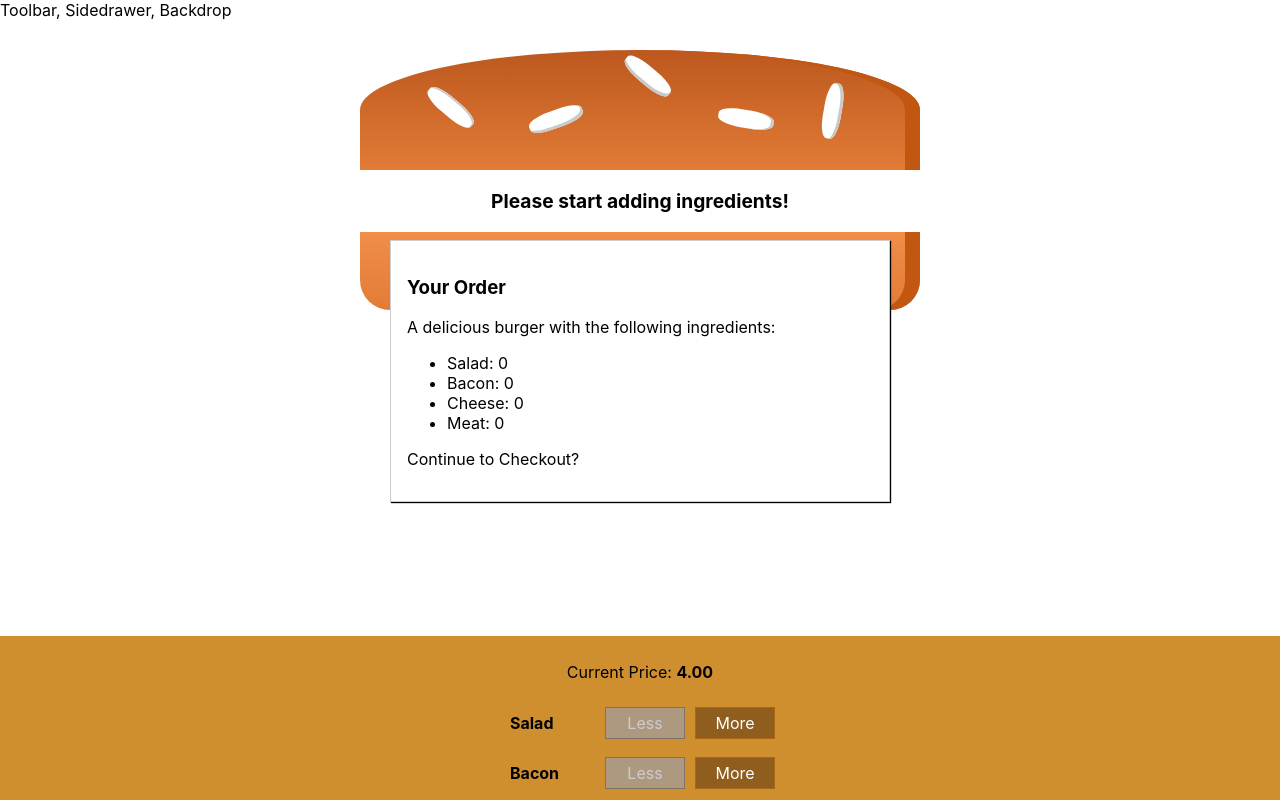
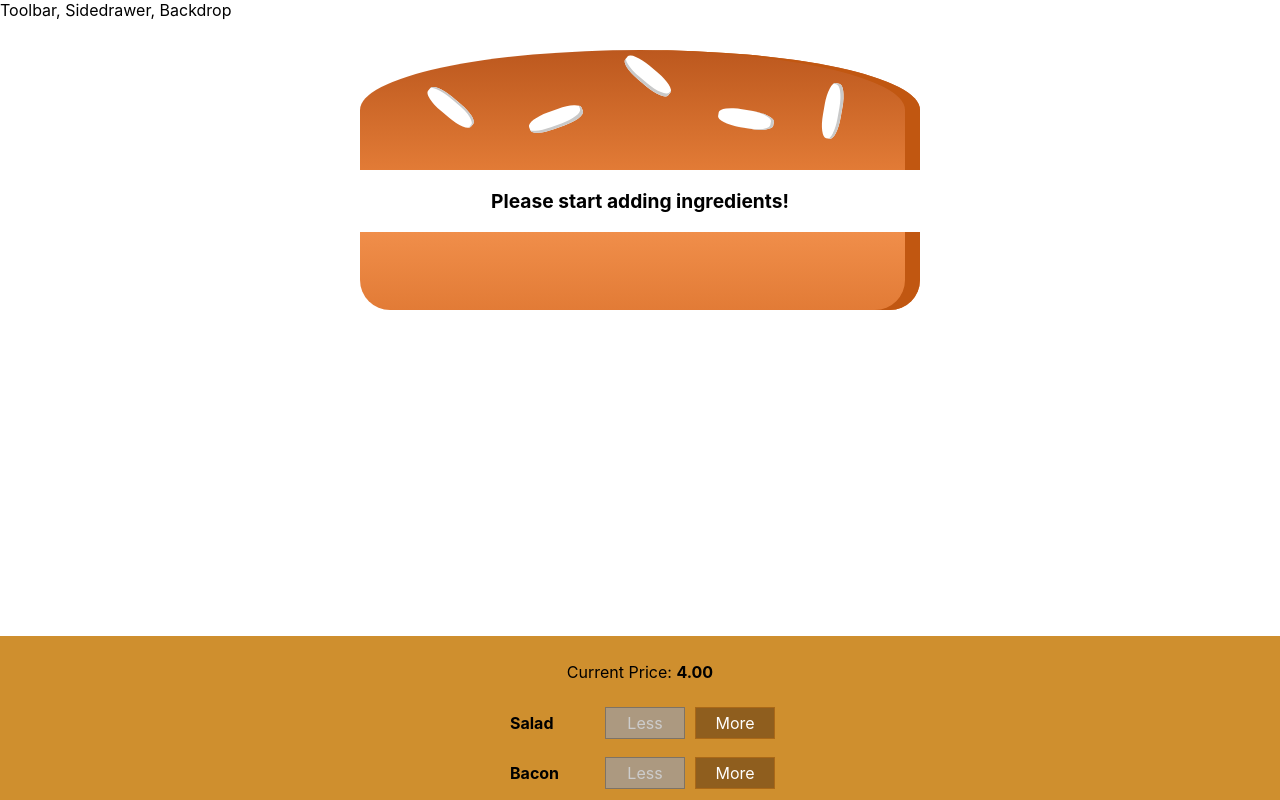
Before and after one commit to colm29/react-burger-windows, a React (Create React App) app: page / in a window 1280 px wide. Shown: the top 800 px of the page. Built offline with nearby package versions, Linux system fonts and the light colour scheme.

Commit message:
Show Hide Modal with animation

```diff
--- a/src/components/Burger/BuildControls/BuildControls.js
+++ b/src/components/Burger/BuildControls/BuildControls.js
@@ -24,6 +24,7 @@
         <button
             className={classes.OrderButton}
             disabled={!props.purchasable}
+            onClick={props.ordered}
             >ORDER NOW
         </button>
     </div>
--- a/src/components/UI/Modal/Modal.js
+++ b/src/components/UI/Modal/Modal.js
@@ -3,7 +3,11 @@
 import classes from './Modal.module.css';
 
 const modal = (props) => (
-    <div className={classes.Modal}>
+    <div className={classes.Modal}
+    style={{
+        transform: props.show ? 'translateY(0)' : 'translateY(-100vh)',
+        opacity: props.show ? '1': '0'
+    }}>
         {props.children}
     </div>
 );
--- a/src/containers/BurgerBuilder/BurgerBuilder.js
+++ b/src/containers/BurgerBuilder/BurgerBuilder.js
@@ -24,7 +24,8 @@
             meat: 0
         },
         totalPrice: 4,
-        purchasable: false
+        purchasable: false,
+        purchasing: false
     }
 
     updatePurchaseState = (ingredients) => {
@@ -69,6 +70,10 @@
         this.updatePurchaseState(updatedIngredients);
     }
 
+    purchaseHandler = () => {
+        this.setState({purchasing: true});
+    }
+
     render() {
         const disabledInfo = {
             ...this.state.ingredients
@@ -81,7 +86,7 @@
 
         return (
             <Fragment>
-                <Modal>
+                <Modal show={this.state.purchasing}>
                     <OrderSummary ingredients={this.state.ingredients}/>
                 </Modal>
                 <Burger ingredients={this.state.ingredients}/>
@@ -90,7 +95,8 @@
                     ingredientRemoved={this.removeIngredientHandler}
                     disabled={disabledInfo}
                     price={this.state.totalPrice}
-                    purchasable={this.state.purchasable} />
+                    purchasable={this.state.purchasable}
+                    ordered={this.purchaseHandler} />
             </Fragment>
         );
     }
```
